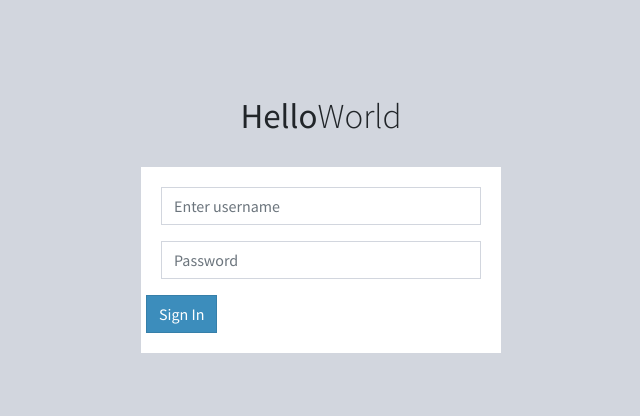
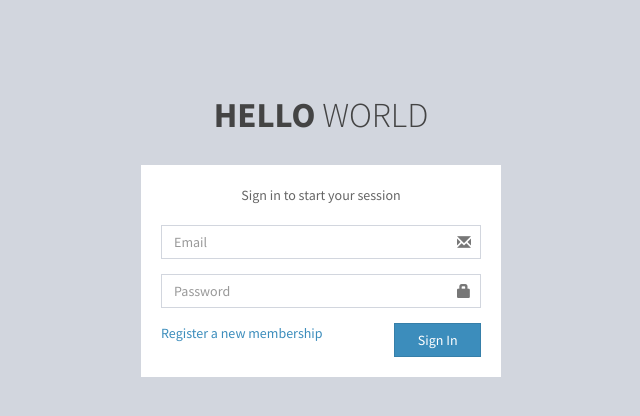
Before and after one commit to msali001/hello_world, a PHP site: page /login.php in a window 1280 px wide. Shown: the top 416 px of the page, without its empty margins (319-959 px from the left). Run offline with PHP 8.4, Linux system fonts and the light colour scheme; some libraries are stand-ins or nearby versions.

Commit message:
Issue 3 Solved

```diff
--- a/login.php
+++ b/login.php
@@ -6,23 +6,52 @@
   <title>Hello World | FOSS Lab Project</title>
   <!-- Tell the browser to be responsive to screen width -->
   <meta content="width=device-width, initial-scale=1, maximum-scale=1, user-scalable=no" name="viewport">
-        <!-- Bootstrap 3.3.6 -->
-        <link rel="stylesheet" href="https://maxcdn.bootstrapcdn.com/bootstrap/4.0.0/css/bootstrap.min.css">
-        <!-- Font Awesome -->
-        <link rel="stylesheet" href="https://cdnjs.cloudflare.com/ajax/libs/font-awesome/4.5.0/css/font-awesome.min.css">
-        <!-- Ionicons -->
-        <link rel="stylesheet" href="https://cdnjs.cloudflare.com/ajax/libs/ionicons/2.0.1/css/ionicons.min.css">
-        <!-- Theme style -->
+  <!-- Bootstrap 3.3.7 -->
+  <link rel="stylesheet" href="bootstrap/css/bootstrap.min.css">
   <link rel="stylesheet" href="dist/css/AdminLTE.min.css">
 
+  <!-- HTML5 Shim and Respond.js IE8 support of HTML5 elements and media queries -->
+  <!-- WARNING: Respond.js doesn't work if you view the page via file:// -->
+  <!--[if lt IE 9]>
+  <script src="https://oss.maxcdn.com/html5shiv/3.7.3/html5shiv.min.js"></script>
+  <script src="https://oss.maxcdn.com/respond/1.4.2/respond.min.js"></script>
+  <![endif]-->
+
+  <!-- Google Font -->
+  <link rel="stylesheet" href="https://fonts.googleapis.com/css?family=Source+Sans+Pro:300,400,600,700,300italic,400italic,600italic">
 </head>
 <body class="hold-transition login-page">
 <div class="login-box">
   <div class="login-logo">
-                <b>Hello</b>World
+    <a href="../../index2.html"><b>HELLO</b> WORLD</a>
   </div>
+
+  <!-- /.login-logo -->
+  <div class="login-box-body">
+
+    <p class="login-box-msg">Sign in to start your session</p>
+
     <form action="validator.php" method="post">
-            <div class="login-box-body">
+      <div class="form-group has-feedback">
+          <input type="email" class="form-control" placeholder="Email" name="user" required="required">
+        <span class="glyphicon glyphicon-envelope form-control-feedback"></span>
+      </div>
+      <div class="form-group has-feedback">
+          <input type="password" class="form-control" placeholder="Password" name="password" required="required">
+        <span class="glyphicon glyphicon-lock form-control-feedback"></span>
+      </div>
+      <div class="row">
+        <div class="col-xs-8">
+          <a href="register.php" class="text-center">Register a new membership</a>
+        </div>
+        <!-- /.col -->
+        <div class="col-xs-4">
+          <button type="submit" class="btn btn-primary btn-block btn-flat">Sign In</button>
+        </div>
+        <!-- /.col -->
+      </div>
+    </form>
+  </div>
   <div class="alert alert-danger alert-dismissible" id="error_box">
         <button type="button" class="close" data-dismiss="alert" aria-hidden="true">&times;</button>
         <i class="icon fa fa-ban"></i>
@@ -33,34 +62,14 @@
         <i class="icon fa fa-warning"></i>
         Login to Continue
   </div>
-                <div class="form-group has-feedback">
-                    <input type="text" class="form-control" placeholder="Enter username" name="user" required/>
+  <!-- /.login-box-body -->
 </div>
-                <div class="form-group has-feedback">
-                    <input class="form-control" name="password" type="password" placeholder="Password" >
-                </div>
-                <div class="row">
-                    <div class="col-xs-4 pull-right">
-                        <button type="submit" class="btn btn-primary btn-block btn-flat">Sign In</button>
-                    </div>
-                </div>
-            </div>
-            </form>
-        </div>
-    </body>
-    <script  src="https://code.jquery.com/jquery-2.2.4.min.js"  integrity="sha256-BbhdlvQf/xTY9gja0Dq3HiwQF8LaCRTXxZKRutelT44="  crossorigin="anonymous"></script>
-<!-- Bootstrap 3.3.6 -->
-    <script src="https://maxcdn.bootstrapcdn.com/bootstrap/4.0.0/js/bootstrap.min.js"></script>
-    <script src="https://cdnjs.cloudflare.com/ajax/libs/jquery.inputmask/3.3.4/inputmask/inputmask.js"></script>
-    <script src="https://cdnjs.cloudflare.com/ajax/libs/jquery.inputmask/3.3.4/inputmask/inputmask.extensions.js"></script>
-    <script src="https://cdnjs.cloudflare.com/ajax/libs/jquery.inputmask/3.3.4/inputmask/inputmask.date.extensions.js"></script>
-    <script>
-        $(document).ready(function () {
+<!-- /.login-box -->
 
-            $(":input").inputmask();
-
-        });
-    </script>
+<!-- jQuery 3 -->
+<script src="plugins/jQuery/jquery-2.2.3.min.js"></script>
+<!-- Bootstrap 3.3.7 -->
+<script src="bootstrap/js/bootstrap.min.js"></script>
 <script>
         var status = window.location.search;
         status = status.replace("?status=", '');
@@ -77,5 +86,5 @@
             $("#error_box").remove();
         }
     </script>
-
+</body>
 </html>
```
Also changed, not shown: index1.html (renamed from index.html), register.php (renamed from registration.php), 3 other files. Lines whose indentation alone changed are shown as unchanged.
